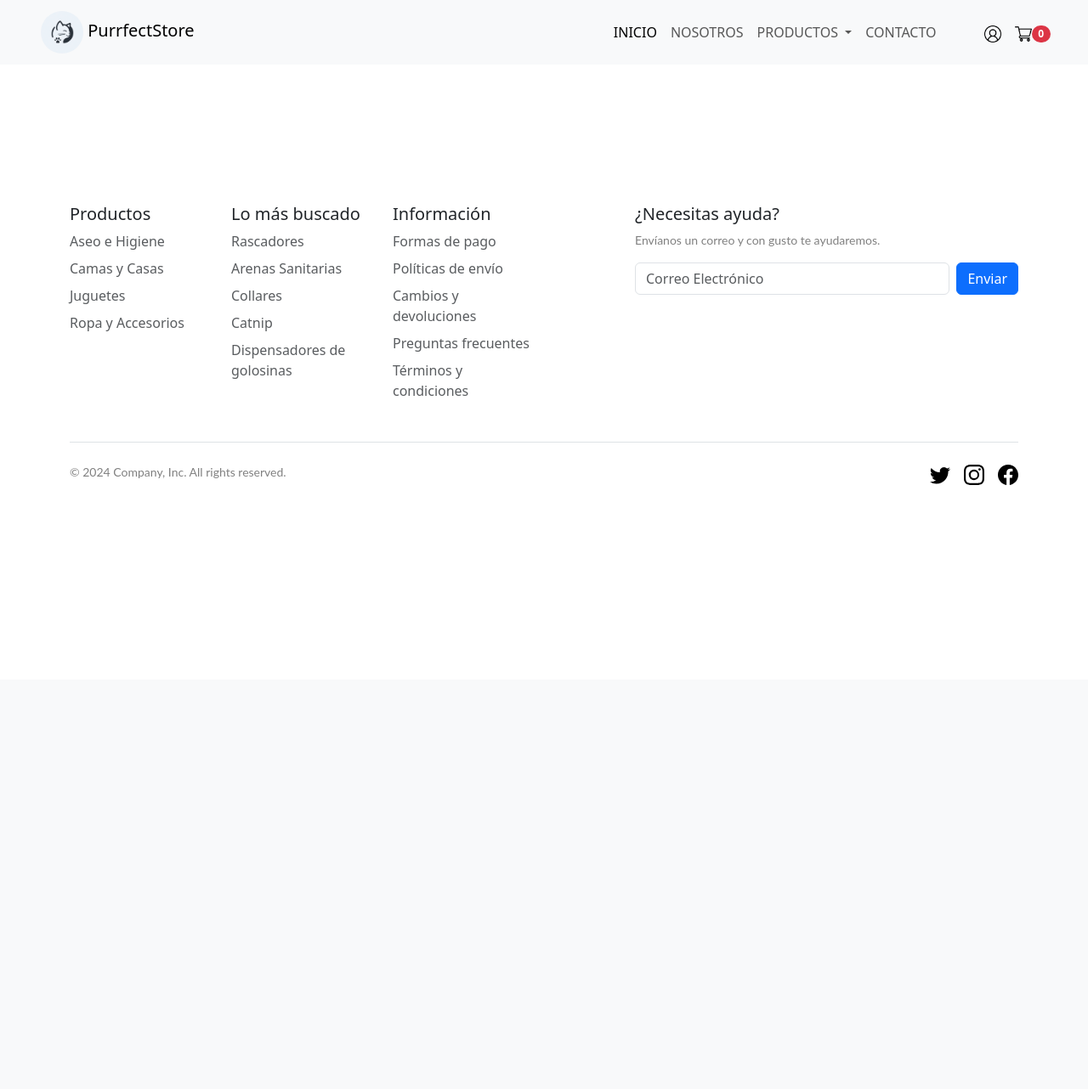
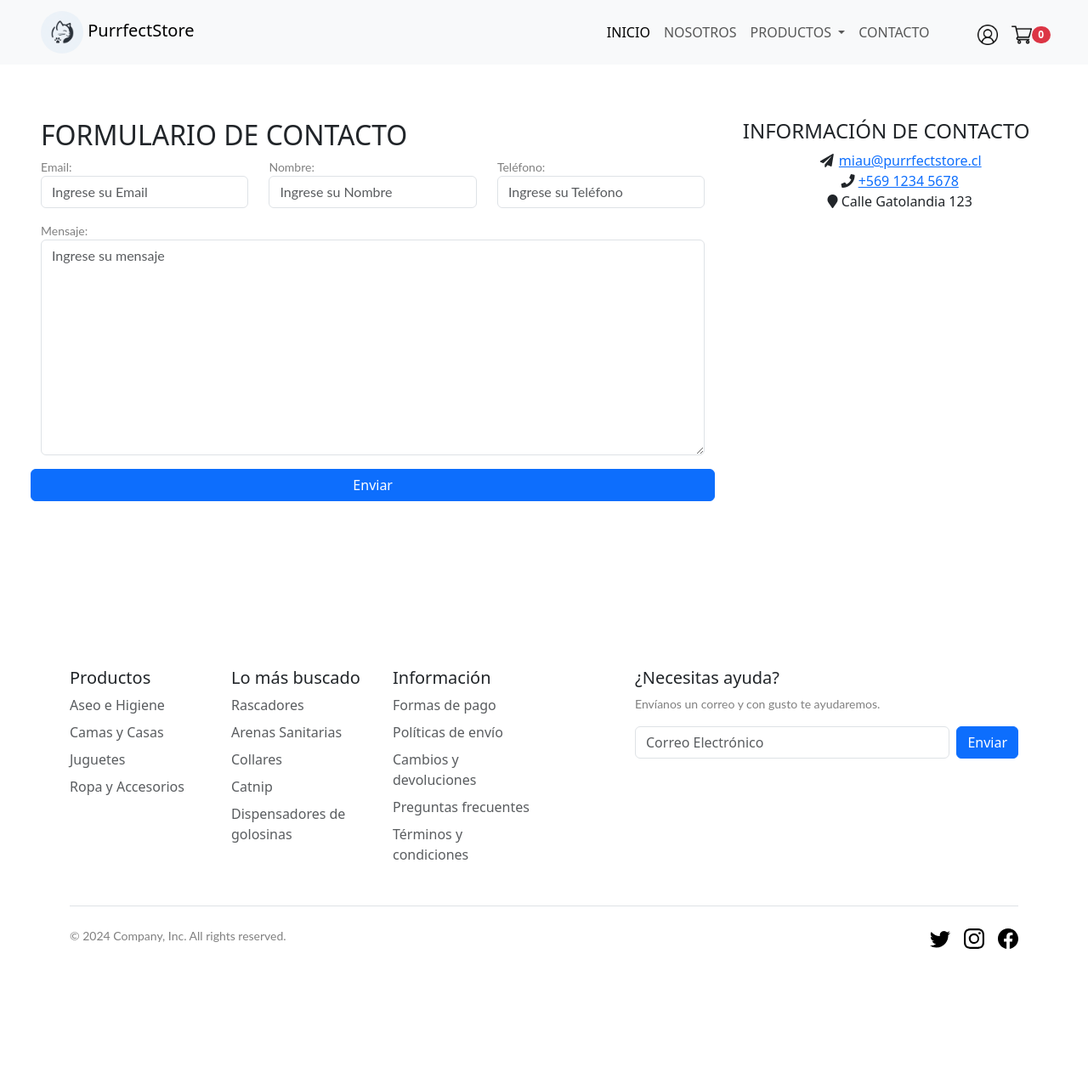
Before and after one commit to fl-oneto/purfectstore_django, a Django app: page /contacto/ in a window 1280 px wide. Shown: the top 1282 px of the page at 85% size. Before the commit the page ends 571 px from the top, so only its background shows below. Run offline with Django 5.2, Linux system fonts and the light colour scheme.

Commit message:
se agregan vista y se mejoran validaciones de formularios

```diff
--- a/proyecto/proyecto/settings.py
+++ b/proyecto/proyecto/settings.py
@@ -56,7 +56,7 @@ ROOT_URLCONF = 'proyecto.urls'
 TEMPLATES = [
     {
         'BACKEND': 'django.template.backends.django.DjangoTemplates',
-        'DIRS': [],
+        'DIRS': [BASE_DIR / "templates",],
         'APP_DIRS': True,
         'OPTIONS': {
             'context_processors': [
@@ -142,3 +142,4 @@ MEDIA_URL = '/media/'
 MEDIA_ROOT = os.path.join(BASE_DIR, 'media')
 
 LOGIN_REDIRECT_URL = '/purrfectstore/home/'
+LOGOUT_REDIRECT_URL = '/purrfectstore/home/'
--- a/proyecto/purrfectstore/forms.py
+++ b/proyecto/purrfectstore/forms.py
@@ -3,6 +3,7 @@ from django.contrib.auth.forms import AuthenticationForm
 from django.contrib.auth.models import User
 from django.contrib.auth.forms import UserCreationForm
 from django.core.exceptions import ValidationError
+
 
 class CustomAuthenticationForm(AuthenticationForm):
     username = forms.CharField(label='Usuario', required=True,
@@ -53,3 +54,23 @@ class SignUpForm(UserCreationForm):
         if commit:
             user.save()
         return user
+
+class FormularioContacto(forms.Form):
+    email = forms.EmailField(label="Email", max_length=100,min_length=5, required=True,
+                            widget=forms.TextInput(attrs={'placeholder': 'Ingrese su Email', 'class': 'form-control'}),
+                            error_messages={'required':'El Email es obligatorio', 'max_length':'el email no puede tener más de 100 caracteres','min_length': 'El email debe tener al menos 5 caracteres'})
+    nombre = forms.CharField(label="Nombre", max_length=50, required=True,
+                            widget=forms.TextInput(attrs={'placeholder': 'Ingrese su Nombre', 'class': 'form-control'}),
+                            error_messages={'required':'El nombre es obligatorio', 'max_length': 'el nombre no puede tener más de 50 caracteres'})
+
+    telefono = forms.CharField(label='Teléfono', max_length=9, min_length=9, required=True,
+                            widget=forms.TextInput(attrs={'placeholder': 'Ingrese su Teléfono', 'class': 'form-control'}),
+                            error_messages={'required':'El Teléfono es obligatorio', 'max_length': 'El número de teléfono debe tener 9 digitos', 'min_length': 'El número de teléfono debe tener 9 digitos'})
+    mensaje = forms.CharField(label ='Mensaje', max_length=1000, required = True,
+                            widget=forms.Textarea(attrs={'placeholder':'Ingrese su mensaje', 'class':'form-control'}),
+                            error_messages= {'required':'El mensaje es obligatorio', 'max_length':'El maximo de caracteres es de 1000'})
+    def clean_telefono(self):
+        telefono = self.cleaned_data['telefono']
+        if not telefono.isdigit():
+            raise forms.ValidationError('El número de teléfono debe contener solo dígitos.')
+        return telefono
--- a/proyecto/purrfectstore/templates/contacto.html
+++ b/proyecto/purrfectstore/templates/contacto.html
@@ -1,2 +1,60 @@
 {% extends 'index.html' %}
 {% load static %}
+
+{%block content%}
+
+
+
+<section class="contacto p-5">
+    <div class="row">
+      <div class="col-lg-8">
+        <h2>Formulario de Contacto</h2>
+
+        <form method="post" novalidate>
+            {% csrf_token %}
+            {{ form.non_field_errors }}
+            <div  class="row">
+                <div class="form-group field form-group col-md-4">
+                <p> {{ form.email.label_tag }}
+                    {{ form.email }}
+                    {{ form.email.errors }} </p>
+                </div>
+                <div class="form-group field form-group col-md-4">
+                    <p> {{ form.nombre.label_tag }}
+                    {{ form.nombre }}
+                    {{ form.nombre.errors }} </p>
+                </div>
+                <div class="form-group field form-group col-md-4">
+                    <p> {{ form.telefono.label_tag }}
+                        {{ form.telefono }}
+                        {{ form.telefono.errors }} </p>
+                </div>
+                <div id="contactpage_message" class="form-group col-12">
+                    <p> {{ form.mensaje.label_tag }}
+                        {{ form.mensaje }}
+                        {{ form.mensaje.errors }} </p>
+
+                </div>
+
+
+                <button class="btn btn-primary" type="submit">Enviar</button>
+            </div>
+        </form>
+
+      </div>
+
+      <div class="col-lg-4 text-center">
+        <h4>Información de contacto</h4>
+        <ul id="contact-list"  style="list-style-type: none;">
+          <li><i class="fas fa-paper-plane fa-fw"></i> <a href="mailto:miau@purrfectstore.cl">miau@purrfectstore.cl</a></li>
+          <li><i class="fas fa-phone"></i> <a href="tel:+56912345678">+569 1234 5678</a></li>
+          <li><i class="fas fa-map-marker"></i> Calle Gatolandia 123 </li>
+        </ul>
+      </div>
+    </div>
+  </section>
+
+
+
+
+{%endblock%}
--- a/proyecto/purrfectstore/templates/index.html
+++ b/proyecto/purrfectstore/templates/index.html
@@ -7,6 +7,7 @@
     <meta name="viewport" content="width=device-width, initial-scale=1.0">
     <link rel="stylesheet" href="{% static 'css/styles.css' %}">
     <link href="https://cdn.jsdelivr.net/npm/bootstrap@5.3.3/dist/css/bootstrap.min.css" rel="stylesheet" integrity="sha384-QWTKZyjpPEjISv5WaRU9OFeRpok6YctnYmDr5pNlyT2bRjXh0JMhjY6hW+ALEwIH" crossorigin="anonymous">
+    <link rel="stylesheet" href="https://cdnjs.cloudflare.com/ajax/libs/font-awesome/5.15.4/css/all.min.css">
     <script src="https://code.jquery.com/jquery-3.7.1.js" integrity="sha256-eKhayi8LEQwp4NKxN+CfCh+3qOVUtJn3QNZ0TciWLP4=" crossorigin="anonymous"></script>
     {% comment %} <script async src="https://maps.googleapis.com/maps/api/js?key=AIzaSyC_RmGJcPiZLZzQc4tw01EUxPzNXqHGYm4&callback=console.debug&libraries=maps,marker&v=beta"> {% endcomment %}
     </script>
@@ -51,27 +52,32 @@
                   <!-- ps-5 y pe-3 son clases que dan margenes a la derecha -->
                   <li class="nav-item d-flex align-items-center m-0">
                     <div class="user-items m-0">
-                      <ul class="d-flex justify-content-end list-unstyled m-0 ">
+                      <ul class="d-flex justify-content-end list-unstyled m-0 " >
 
 
                         {% if user.is_authenticated %}
-                        <li>
-                          <a href={% url 'micuenta' %}><img src="{% static 'img/usuario.png' %}" alt="Mi-cuenta" width="20" height="20"></a>
-                        </li>
-                          <li class="nav-item">
+                          <li class="mt-1">
+                            <a href={% url 'micuenta' %}><img src="{% static 'img/usuario.png' %}" alt="Mi-cuenta" width="24" height="24"></a>
+                          </li>
+                          <li>
                             <form action="{% url 'logout' %}" method="post">
                               {% csrf_token %}
-                              <button class="btn btn-link" type="submit">Logout</button>
-                          </form>
+                              <button class="btn btn-link" style="--bs-btn-padding-y: .5rem; --bs-btn-padding-x: 1rem; --bs-btn-font-size: .75rem;" type="submit">
+
+                                  <img src="{% static 'img/cerrar-sesion.png' %}" alt="Salir" width="21" height="21">
+
+                              </button>
+                            </form>
                           </li>
                         {% else %}
-                          <li class="pe-3">
-                            <a href={% url 'login' %}><img src="{% static 'img/usuario.png' %}" alt="Mi-cuenta" width="20" height="20"></a>
+                          <li class="pe-3 mt-1">
+                            <a href={% url 'custom_login' %}><img src="{% static 'img/usuario.png' %}" alt="Mi-cuenta" width="24" height="24"></a>
                           </li>
                         {% endif %}
-                        <li>
+
+                        <li class="mt-1">
                           <a href={% url 'carrito' %}>
-                            <img src="{% static 'img/carrito.png' %}" alt="Carrito" width="20" height="20"><span id="items-carrito" class="badge rounded-pill text-bg-danger">0</span>
+                            <img src="{% static 'img/carrito.png' %}" alt="Carrito" width="24" height="24"><span id="items-carrito" class="badge rounded-pill text-bg-danger">0</span>
                           </a>
                         </li>
 
--- a/proyecto/purrfectstore/urls.py
+++ b/proyecto/purrfectstore/urls.py
@@ -8,9 +8,10 @@ from django.contrib.auth.views import LogoutView
 
 urlpatterns = [
     path('home/', views.home, name='home'),
-    path('login/', auth_views.LoginView.as_view(authentication_form=CustomAuthenticationForm), name='login'),
+     path('custom_login/', views.custom_login, name='custom_login'),
     path('logout/', auth_views.LogoutView.as_view(next_page='home'), name='logout'),
     path('signup/', views.signup, name='signup'),
-    path('', include('django.contrib.auth.urls')),
-    path('productosAseo/', views.productosAseo, name='productosAseo')
+    path('purrfectstore/', include('django.contrib.auth.urls')),
+    path('productosAseo/', views.productosAseo, name='productosAseo'),
+     path('contacto/', views.contacto, name='contacto')
 ]
--- a/proyecto/purrfectstore/views.py
+++ b/proyecto/purrfectstore/views.py
@@ -1,7 +1,6 @@
 from django.shortcuts import render, redirect, get_object_or_404
 from django.contrib.auth import login
-from django.contrib.auth.forms import AuthenticationForm
-from .forms import SignUpForm
+from .forms import SignUpForm, FormularioContacto, CustomAuthenticationForm
 from django.contrib import messages
 from .models import Producto, Categoria
 
@@ -46,15 +45,14 @@ def signup(request):
 
 def custom_login(request):
     if request.method == 'POST':
-        form = AuthenticationForm(data=request.POST)
+        form = CustomAuthenticationForm(data=request.POST)
         if form.is_valid():
             user = form.get_user()
             login(request, user)
+            print('login exitoso')
             return redirect('home')
-        else:
-            messages.error(request, 'Nombre de usuario o contraseña incorrectos. Por favor, intenta de nuevo.')
     else:
-        form = AuthenticationForm()
+        form = CustomAuthenticationForm()
     return render(request, 'registration/login.html', {'form': form})
 
 def productosAseo(request):
@@ -62,3 +60,22 @@ def productosAseo(request):
     productos = Producto.objects.filter(categoria=categoria_aseo, disponible=True)
     print(productos)
     return render(request, 'productosAseo.html', {'productos': productos, 'categoria': categoria_aseo})
+
+def contacto(request):
+    if request.method == 'POST':
+        form = FormularioContacto(request.POST)
+        if form.is_valid():
+            nombre = form.cleaned_data['nombre']
+            email = form.cleaned_data['email']
+            telefono = form.cleaned_data['telefono']
+            mensaje = form.cleaned_data['mensaje']
+
+            # Aquí puedes procesar los datos como necesites (guardar en la base de datos, enviar por correo, etc.)
+
+            # Redirigir a una página de éxito o mostrar un mensaje de éxito
+            return render(request, 'success.html', {'nombre': nombre, 'email': email, 'telefono': telefono, 'mensaje': mensaje})
+    else:
+        form = FormularioContacto()
+
+    # Renderizar el formulario inicialmente o en caso de errores
+    return render(request, 'contacto.html', {'form': form})
```
Also changed, not shown: proyecto/purrfectstore/templates/registration/login.html (+9 -7 lines), proyecto/purrfectstore/templates/registration/signup.html (+9 -9 lines), proyecto/db.sqlite3, proyecto/purrfectstore/static/img/cerrar-sesion.png (added).
